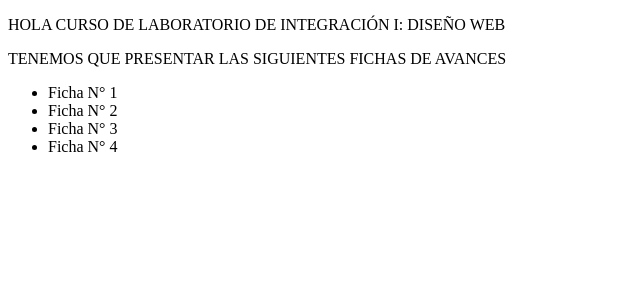
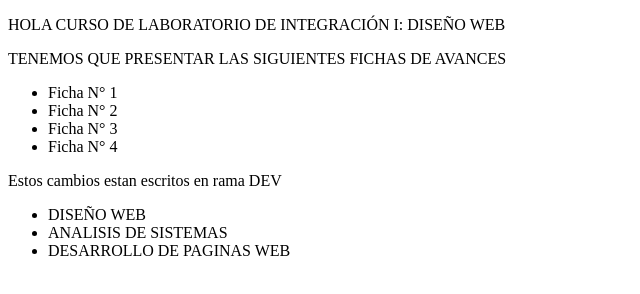
Before and after one commit to fmargarcia/proyectogit, a plain HTML site: page index.html in a window 1280 px wide. Shown: the whole page, without its empty margins (0-640 px from the left). Drawn offline with Linux system fonts and the light colour scheme.

Commit message:
Este es un commit en rama dev

```diff
--- a/index.html
+++ b/index.html
@@ -15,5 +15,11 @@
         <li>Ficha N° 3</li>
         <li>Ficha N° 4</li>
     </ul>
+    <p>Estos cambios estan escritos en rama DEV</p>
+    <ul>
+        <li>DISEÑO WEB</li>
+        <li>ANALISIS DE SISTEMAS</li>
+        <li>DESARROLLO DE PAGINAS WEB</li>
+    </ul>
 </body>
 </html>
```
